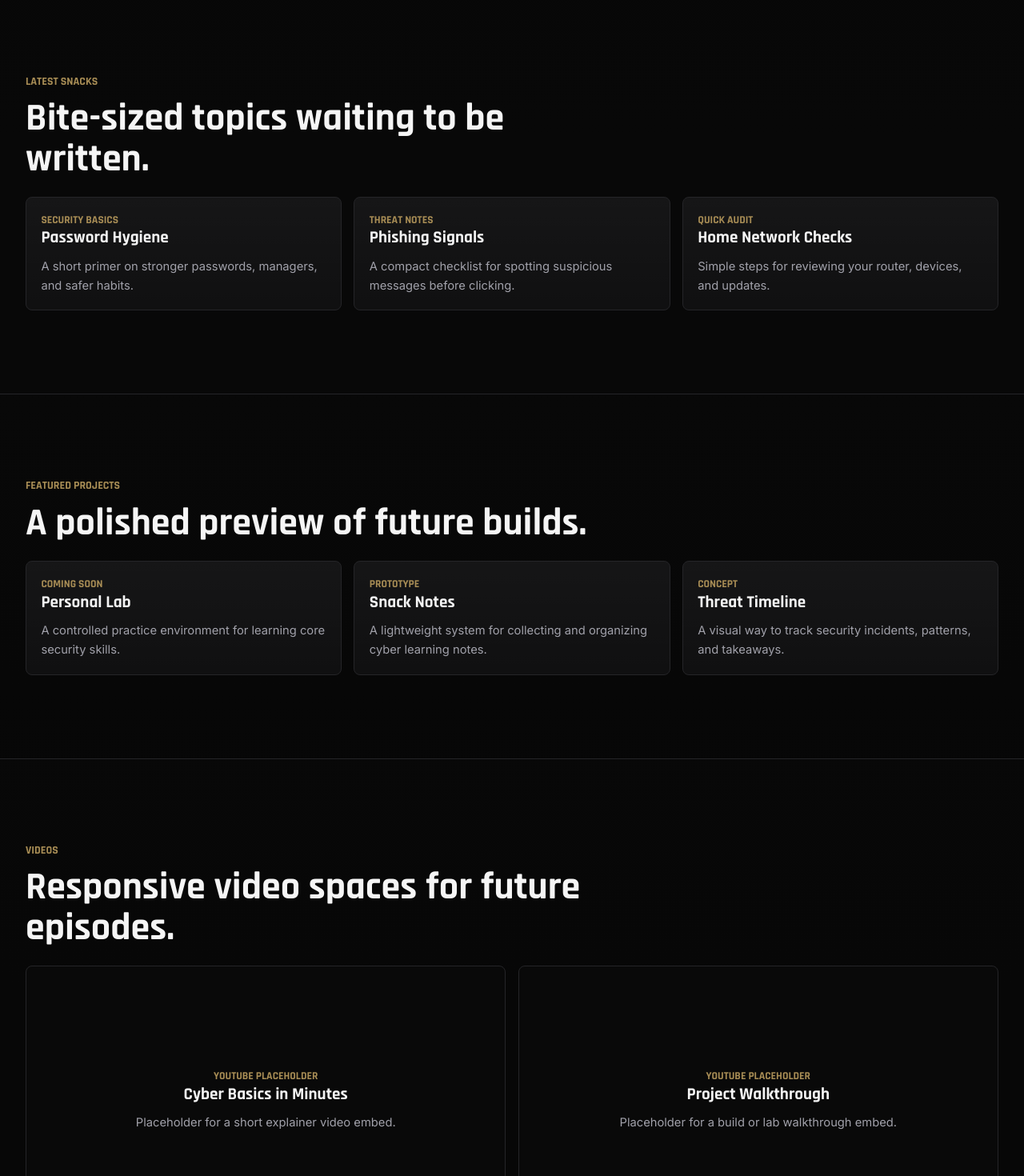
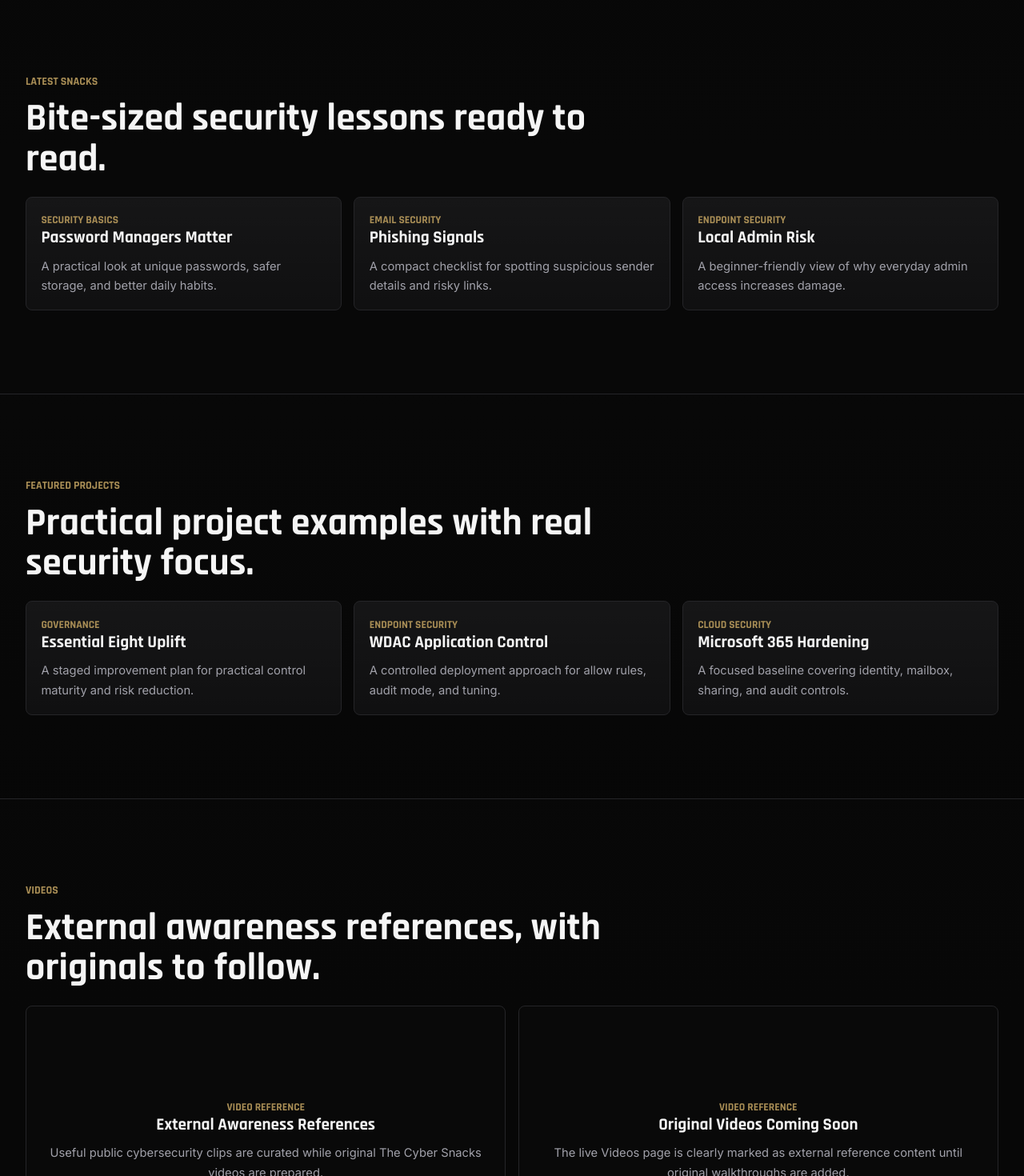
Before and after one commit to SamiDhariwal/thecybersnacks-app, a Next.js app: page / in a window 1280 px wide. Shown: the part 1100-2570 px from the top of the page at 80% size. Built offline with nearby package versions, Linux system fonts and the light colour scheme.

Commit message:
Finalize V1 launch copy

```diff
--- a/src/app/page.tsx
+++ b/src/app/page.tsx
@@ -2,48 +2,48 @@ import Link from "next/link";
 
 const snackPreviews = [
   {
-    title: "Password Hygiene",
+    title: "Password Managers Matter",
     label: "Security Basics",
-    text: "A short primer on stronger passwords, managers, and safer habits.",
+    text: "A practical look at unique passwords, safer storage, and better daily habits.",
   },
   {
     title: "Phishing Signals",
-    label: "Threat Notes",
-    text: "A compact checklist for spotting suspicious messages before clicking.",
+    label: "Email Security",
+    text: "A compact checklist for spotting suspicious sender details and risky links.",
   },
   {
-    title: "Home Network Checks",
-    label: "Quick Audit",
-    text: "Simple steps for reviewing your router, devices, and updates.",
+    title: "Local Admin Risk",
+    label: "Endpoint Security",
+    text: "A beginner-friendly view of why everyday admin access increases damage.",
   },
 ];
 
 const projectPreviews = [
   {
-    title: "Personal Lab",
-    label: "Coming Soon",
-    text: "A controlled practice environment for learning core security skills.",
+    title: "Essential Eight Uplift",
+    label: "Governance",
+    text: "A staged improvement plan for practical control maturity and risk reduction.",
   },
   {
-    title: "Snack Notes",
-    label: "Prototype",
-    text: "A lightweight system for collecting and organizing cyber learning notes.",
+    title: "WDAC Application Control",
+    label: "Endpoint Security",
+    text: "A controlled deployment approach for allow rules, audit mode, and tuning.",
   },
   {
-    title: "Threat Timeline",
-    label: "Concept",
-    text: "A visual way to track security incidents, patterns, and takeaways.",
+    title: "Microsoft 365 Hardening",
+    label: "Cloud Security",
+    text: "A focused baseline covering identity, mailbox, sharing, and audit controls.",
   },
 ];
 
 const videoPreviews = [
   {
-    title: "Cyber Basics in Minutes",
-    text: "Placeholder for a short explainer video embed.",
+    title: "External Awareness References",
+    text: "Useful public cybersecurity clips are curated while original The Cyber Snacks videos are prepared.",
   },
   {
-    title: "Project Walkthrough",
-    text: "Placeholder for a build or lab walkthrough embed.",
+    title: "Original Videos Coming Soon",
+    text: "The live Videos page is clearly marked as external reference content until original walkthroughs are added.",
   },
 ];
 
@@ -59,7 +59,7 @@ export default function Home() {
             </h1>
             <p className="lead-text">
               A cinematic black-and-gold home for practical security notes,
-              project previews, and video explainers.
+              project examples, and carefully labelled video references.
             </p>
             <div className="gold-divider" />
             <div className="hero-actions">
@@ -84,7 +84,7 @@ export default function Home() {
             </div>
             <div className="hero-panel-line">
               <span>Videos</span>
-              <strong>Visual explainers</strong>
+              <strong>Awareness references</strong>
             </div>
           </div>
         </div>
@@ -100,8 +100,8 @@ export default function Home() {
           </div>
           <div className="section-copy">
             <p>
-              The Cyber Snacks is being built as a clean, practical learning
-              hub for cyber concepts, projects, and walkthroughs.
+              The Cyber Snacks is a clean, practical learning hub for cyber
+              concepts, project examples, and walkthrough-ready guidance.
             </p>
             <p>
               The tone is simple: concise explanations, premium presentation,
@@ -115,7 +115,7 @@ export default function Home() {
         <div className="site-container section-stack">
           <div className="section-heading">
             <p className="eyebrow">Latest Snacks</p>
-            <h2 className="section-title">Bite-sized topics waiting to be written.</h2>
+            <h2 className="section-title">Bite-sized security lessons ready to read.</h2>
           </div>
           <div className="preview-grid">
             {snackPreviews.map((snack) => (
@@ -133,7 +133,7 @@ export default function Home() {
         <div className="site-container section-stack">
           <div className="section-heading">
             <p className="eyebrow">Featured Projects</p>
-            <h2 className="section-title">A polished preview of future builds.</h2>
+            <h2 className="section-title">Practical project examples with real security focus.</h2>
           </div>
           <div className="preview-grid">
             {projectPreviews.map((project) => (
@@ -151,14 +151,16 @@ export default function Home() {
         <div className="site-container section-stack">
           <div className="section-heading">
             <p className="eyebrow">Videos</p>
-            <h2 className="section-title">Responsive video spaces for future episodes.</h2>
+            <h2 className="section-title">
+              External awareness references, with originals to follow.
+            </h2>
           </div>
           <div className="video-preview-grid">
             {videoPreviews.map((video) => (
               <article className="video-preview" key={video.title}>
                 <div className="video-frame video-placeholder">
                   <div>
-                    <p className="preview-label">YouTube Placeholder</p>
+                    <p className="preview-label">Video Reference</p>
                     <h3 className="card-title">{video.title}</h3>
                     <p className="card-text">{video.text}</p>
                   </div>
@@ -173,11 +175,11 @@ export default function Home() {
         <div className="site-container final-cta">
           <p className="eyebrow">Stay Ready</p>
           <h2 className="section-title">
-            The foundation is set for deeper cyber content.
+            Practical cyber learning, ready to explore.
           </h2>
           <p className="lead-text">
-            Next steps can add real articles, project details, and video
-            embeds while preserving this premium visual direction.
+            Explore live Snack articles, credible project examples, and clearly
+            labelled video references from one focused place.
           </p>
           <Link href="/contact" className="button-link">
             Contact
```
